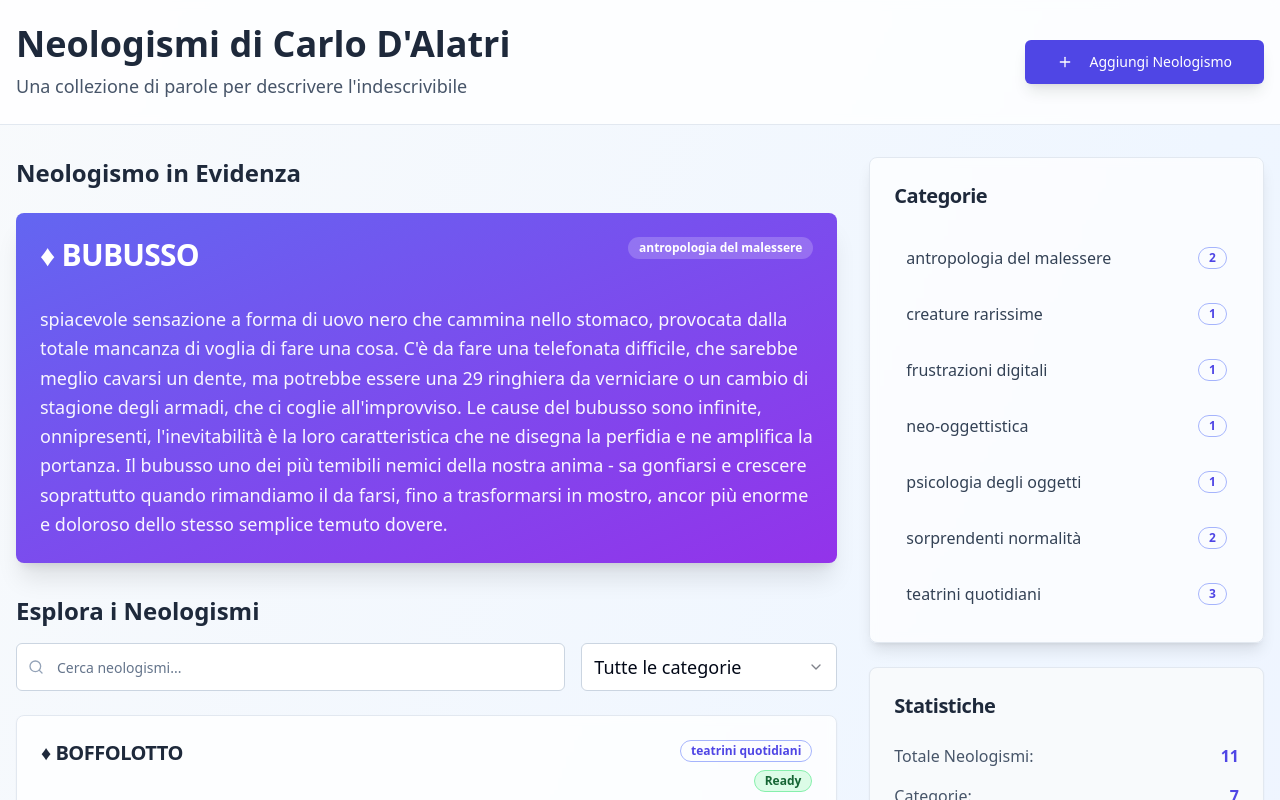
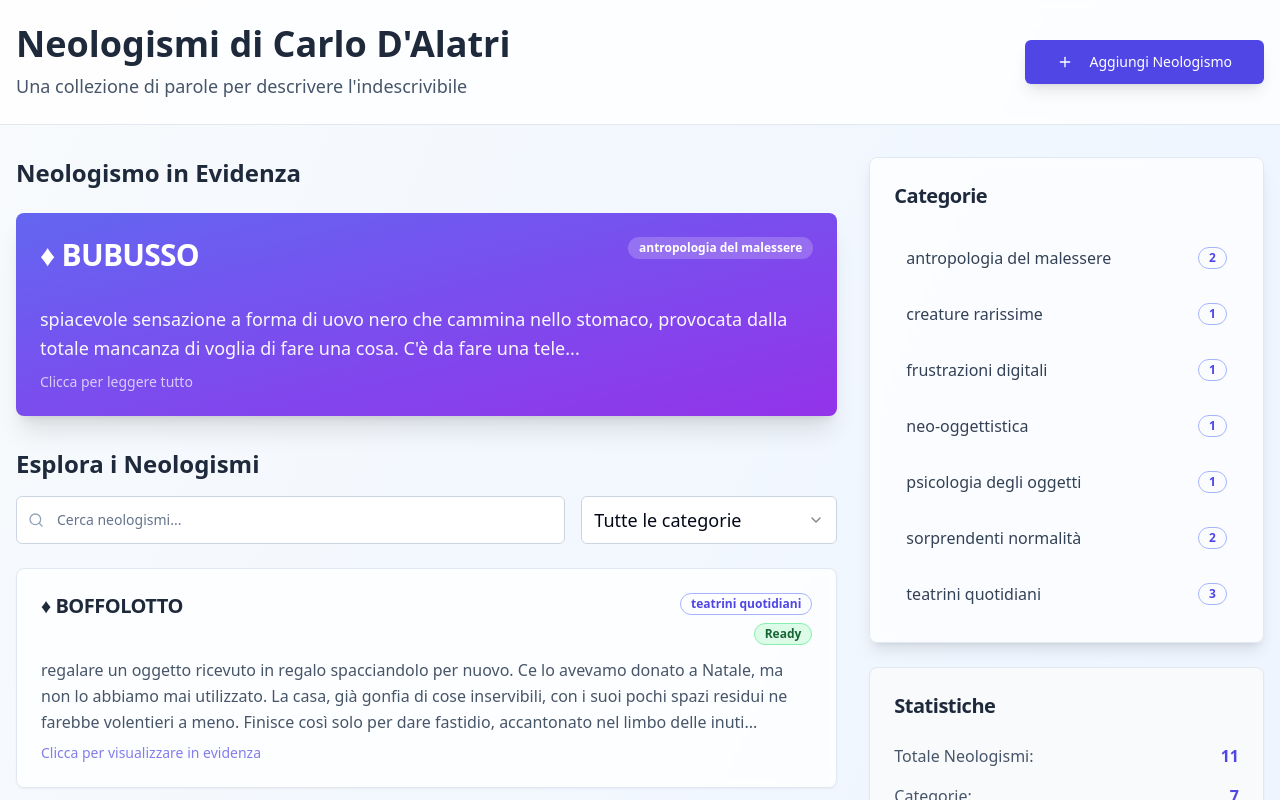
Before and after one commit to VitoTeamInova/neo-word-vault, a React (Vite) app: page / in a window 1280 px wide. Shown: the top 800 px of the page. Built offline with nearby package versions, Linux system fonts and the light colour scheme.

Commit message:
Add clickable neologism display
Implement click functionality for neologisms to show full descriptions and display clicked neologisms in the featured area.

```diff
--- a/src/components/NeologismCard.tsx
+++ b/src/components/NeologismCard.tsx
@@ -30,7 +30,7 @@ const NeologismCard: React.FC<NeologismCardProps> = ({ neologism }) => {
   };
 
   return (
-    <Card className="bg-white/80 backdrop-blur-sm hover:shadow-lg transition-all duration-200 border-slate-200 hover:border-indigo-300">
+    <Card className="bg-white/80 backdrop-blur-sm hover:shadow-lg transition-all duration-200 border-slate-200 hover:border-indigo-300 cursor-pointer hover:scale-[1.02]">
       <CardHeader className="pb-3">
         <div className="flex justify-between items-start gap-4">
           <CardTitle className="text-xl font-bold text-slate-800 leading-tight">
@@ -53,6 +53,9 @@ const NeologismCard: React.FC<NeologismCardProps> = ({ neologism }) => {
             : neologism.definizione
           }
         </p>
+        <p className="text-sm text-indigo-600 mt-2 opacity-70">
+          Clicca per visualizzare in evidenza
+        </p>
       </CardContent>
     </Card>
   );
--- a/src/pages/Index.tsx
+++ b/src/pages/Index.tsx
@@ -1,3 +1,4 @@
+
 import React, { useState, useMemo } from 'react';
 import { Button } from "@/components/ui/button";
 import { Card, CardContent, CardDescription, CardHeader, CardTitle } from "@/components/ui/card";
@@ -94,15 +95,20 @@ const Index = () => {
   const [searchTerm, setSearchTerm] = useState("");
   const [selectedCategory, setSelectedCategory] = useState("all");
   const [isDialogOpen, setIsDialogOpen] = useState(false);
+  const [featuredNeologism, setFeaturedNeologism] = useState(null);
+  const [isDescriptionExpanded, setIsDescriptionExpanded] = useState(false);
 
   // Get unique categories
   const categories = Array.from(new Set(neologisms.map(n => n.categoria))).sort();
 
-  // Get random neologism for featured display
+  // Get random neologism for initial featured display
   const randomNeologism = useMemo(() => {
     const readyNeologisms = neologisms.filter(n => n.status === "Ready");
     return readyNeologisms[Math.floor(Math.random() * readyNeologisms.length)];
   }, [neologisms]);
+
+  // Use featured neologism if selected, otherwise show random
+  const displayedNeologism = featuredNeologism || randomNeologism;
 
   // Filter neologisms based on search and category
   const filteredNeologisms = useMemo(() => {
@@ -122,6 +128,22 @@ const Index = () => {
     };
     setNeologisms([...neologisms, neologismWithId]);
     setIsDialogOpen(false);
+  };
+
+  const handleNeologismClick = (neologism: any) => {
+    setFeaturedNeologism(neologism);
+    setIsDescriptionExpanded(false);
+  };
+
+  const toggleDescription = () => {
+    setIsDescriptionExpanded(!isDescriptionExpanded);
+  };
+
+  const getTruncatedDescription = (description: string) => {
+    if (isDescriptionExpanded || description.length <= 150) {
+      return description;
+    }
+    return description.substring(0, 150) + "...";
   };
 
   return (
@@ -169,21 +191,29 @@ const Index = () => {
           {/* Featured Neologism */}
           <div className="lg:col-span-2">
             <h2 className="text-2xl font-bold text-slate-800 mb-6">Neologismo in Evidenza</h2>
-            {randomNeologism && (
+            {displayedNeologism && (
               <Card className="bg-gradient-to-br from-indigo-500 to-purple-600 text-white shadow-xl border-0">
                 <CardHeader>
                   <div className="flex justify-between items-start">
                     <CardTitle className="text-3xl font-bold mb-2">
-                      {randomNeologism.name}
+                      {displayedNeologism.name}
                     </CardTitle>
                     <Badge variant="secondary" className="bg-white/20 text-white">
-                      {randomNeologism.categoria}
+                      {displayedNeologism.categoria}
                     </Badge>
                   </div>
                 </CardHeader>
                 <CardContent>
-                  <p className="text-lg leading-relaxed opacity-95">
-                    {randomNeologism.definizione}
+                  <p
+                    className="text-lg leading-relaxed opacity-95 cursor-pointer hover:opacity-100 transition-opacity"
+                    onClick={toggleDescription}
+                  >
+                    {getTruncatedDescription(displayedNeologism.definizione)}
+                    {displayedNeologism.definizione.length > 150 && (
+                      <span className="block mt-2 text-sm opacity-75 hover:opacity-100">
+                        {isDescriptionExpanded ? "Clicca per nascondere" : "Clicca per leggere tutto"}
+                      </span>
+                    )}
                   </p>
                 </CardContent>
               </Card>
@@ -221,7 +251,9 @@ const Index = () => {
             {/* Neologisms List */}
             <div className="space-y-4">
               {filteredNeologisms.map((neologism) => (
-                <NeologismCard key={neologism.id} neologism={neologism} />
+                <div key={neologism.id} onClick={() => handleNeologismClick(neologism)}>
+                  <NeologismCard neologism={neologism} />
+                </div>
               ))}
               {filteredNeologisms.length === 0 && (
                 <Card className="p-8 text-center">
```
